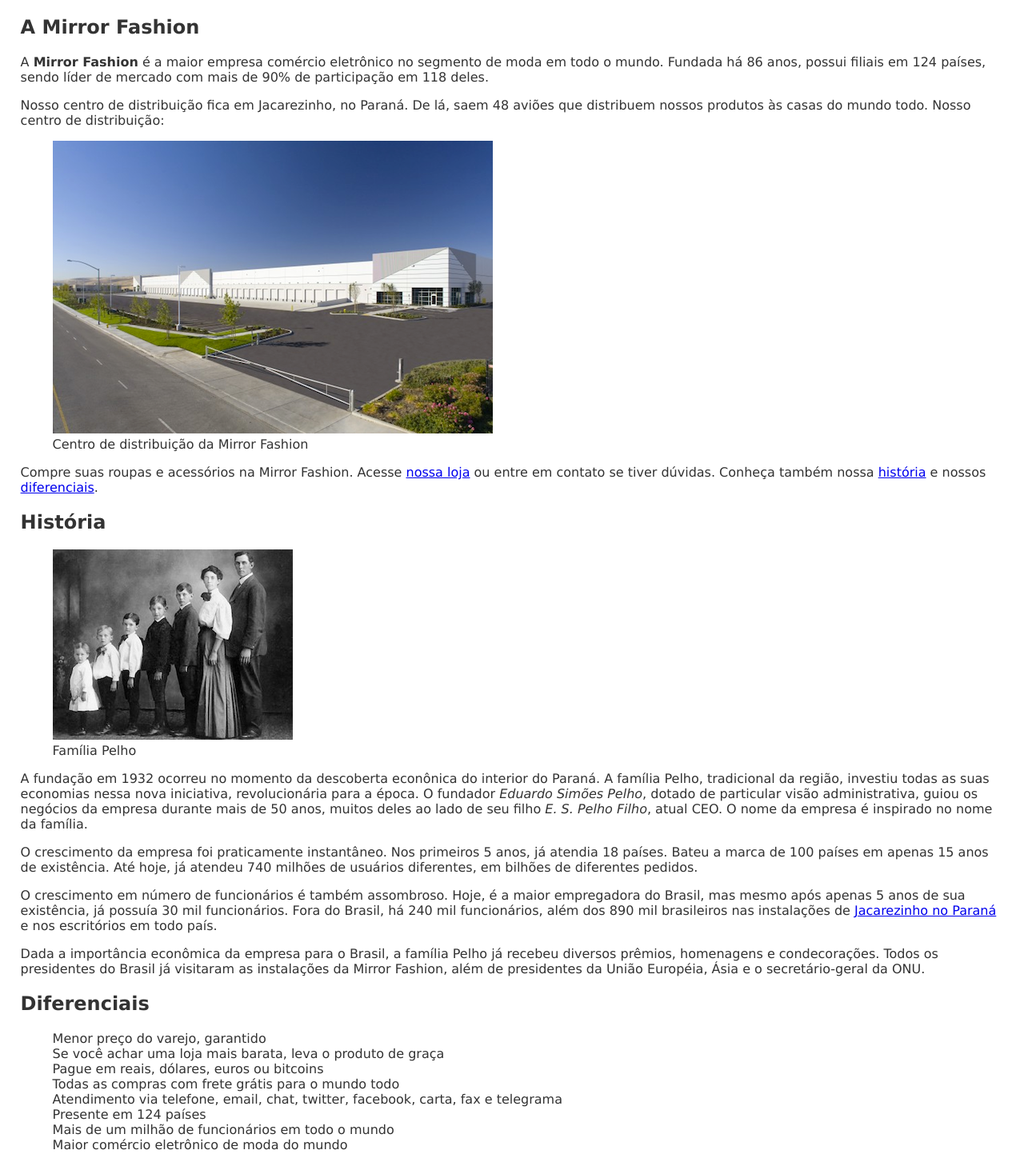
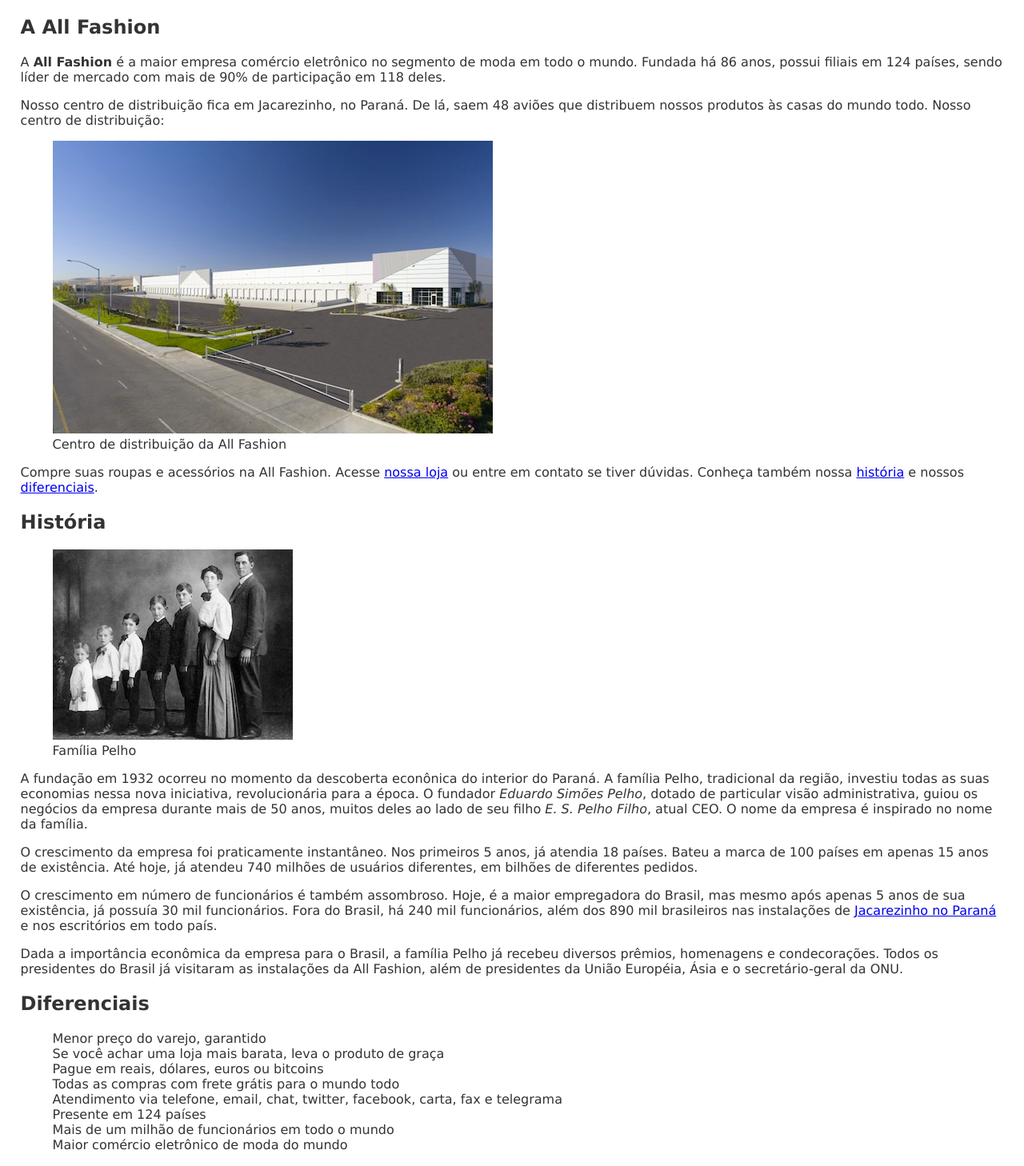
Before and after one commit to cassiane-nodari09/allfashion, a PHP site: page /sobre.php in a window 1280 px wide. Shown: the part 49-1507 px from the top of the page at 80% size. Run offline with PHP 8.4, Linux system fonts and the light colour scheme; some libraries are stand-ins or nearby versions.

Commit message:
Alterado nome fashion em todos os arquivos

```diff
--- a/cabecalho.php
+++ b/cabecalho.php
@@ -17,7 +17,7 @@
 
       <header class="container">
         <h1>
-        <!-- <img src="img/logo.png" alt="Mirror Fashion"> -->
+        <!-- <img src="img/logo.png" alt="All Fashion"> -->
         </h1>
         <p class="sacola">
           Nenhum item na sacola de compras
--- a/index.php
+++ b/index.php
@@ -2,7 +2,7 @@
 <html>
 
 <head>
-  <title>Mirror Fashion</title>
+  <title>All fashion</title>
   <meta charset="utf-8">
   <link rel="stylesheet" href="css/estilos.css">
   <meta name="viewport" content="width=device-width">
@@ -19,7 +19,7 @@
   <header class="container">
 
     <h1>
-      <!-- <img src="img/logo.png" alt="Mirror Fashion"> -->
+      <!-- <img src="img/logo.png" alt="all fashion"> -->
     </h1>
 
     <p class="sacola">
--- a/produto.php
+++ b/produto.php
@@ -1,5 +1,5 @@
 <?php
-		$cabecalho_title = "Produto da Mirror Fashion";
+		$cabecalho_title = "Produto da All Fashion";
 		include("cabecalho.php");
 
 		// conecta com o banco
--- a/rodape.php
+++ b/rodape.php
@@ -1,6 +1,6 @@
 <footer>
     <div class="container">
-        <img src="img/logo-rodape.png" alt="Logo Mirror Fashion">
+        <img src="img/logo-rodape.png" alt="Logo All Fashion">
 
         <ul class="social">
         <li><a href="http://facebook.com/cassi.nodari">Facebook</a></li>
--- a/sobre.php
+++ b/sobre.php
@@ -1,15 +1,15 @@
 <?php
-     $cabecalho_title = "Home da Mirror Fashion";
+     $cabecalho_title = "Home da All Fashion";
      include("cabecalho.php");
  ?>
 
     <section class="container">
 
-        <h1>A Mirror Fashion</h1>
+        <h1>A All Fashion</h1>
 
         <p>
             A
-            <strong>Mirror Fashion</strong> é a maior empresa comércio eletrônico no segmento de moda em todo o mundo. Fundada há <?php print date("Y") - 1932 ?> anos,
+            <strong>All Fashion</strong> é a maior empresa comércio eletrônico no segmento de moda em todo o mundo. Fundada há <?php print date("Y") - 1932 ?> anos,
             possui filiais em 124 países, sendo líder de mercado com mais de 90% de participação em 118 deles.
         </p>
 
@@ -20,11 +20,11 @@
 
         <figure id="centro-distribuicao">
             <img src="img/centro-distribuicao.png">
-            <figcaption>Centro de distribuição da Mirror Fashion</figcaption>
+            <figcaption>Centro de distribuição da All Fashion</figcaption>
         </figure>
 
         <p>
-            Compre suas roupas e acessórios na Mirror Fashion. Acesse
+            Compre suas roupas e acessórios na All Fashion. Acesse
             <a href="index.html">nossa loja</a> ou entre em contato se tiver dúvidas. Conheça também nossa
             <a href="#historia">história</a> e nossos
             <a href="#diferenciais">diferenciais</a>.
@@ -61,7 +61,7 @@
 
         <p>
             Dada a importância econômica da empresa para o Brasil, a família Pelho já recebeu diversos prêmios, homenagens e condecorações.
-            Todos os presidentes do Brasil já visitaram as instalações da Mirror Fashion, além de presidentes da União Européia,
+            Todos os presidentes do Brasil já visitaram as instalações da All Fashion, além de presidentes da União Européia,
             Ásia e o secretário-geral da ONU.
         </p>
 
```
